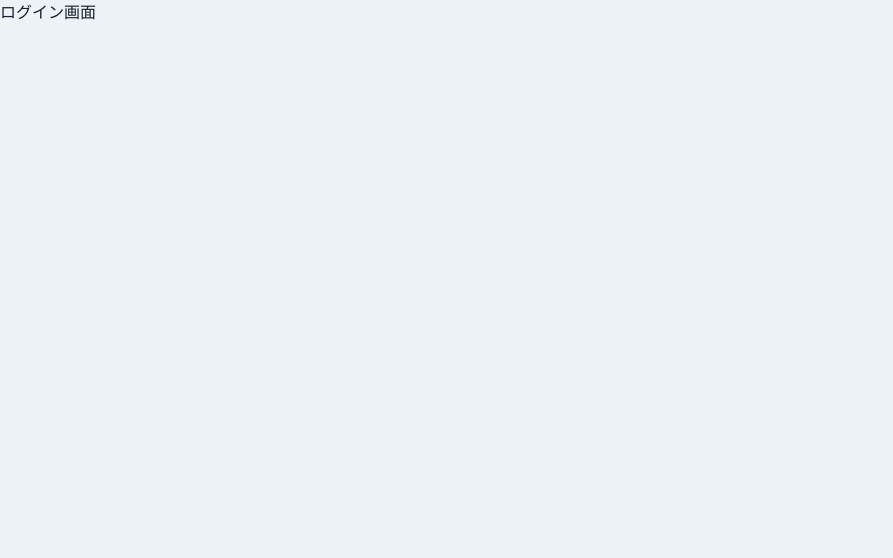
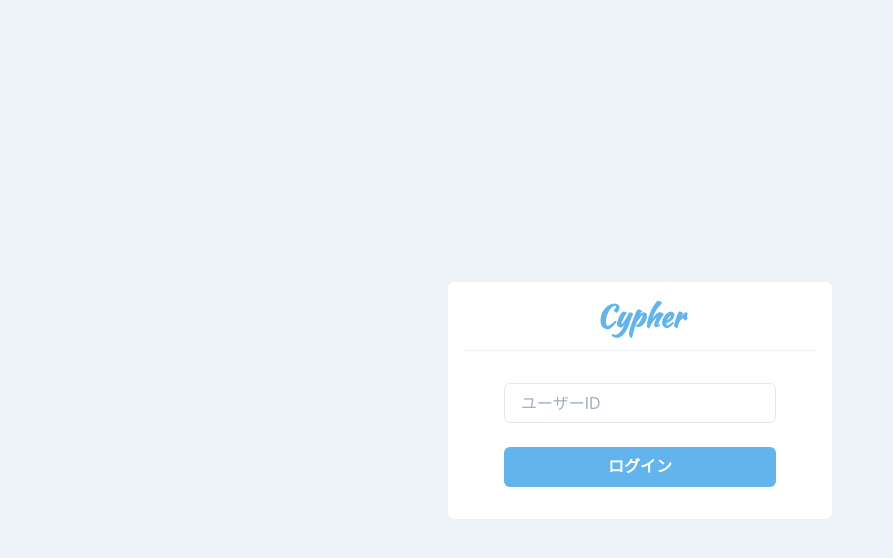
Before and after one commit to hayato-lang/cypher, a React (Create React App) app: page / in a window 1280 px wide. Shown: the top 558 px of the page, without its empty margins (0-893 px from the left). Built offline with nearby package versions, Linux system fonts and the light colour scheme.

Commit message:
ログイン画面の作成

```diff
--- a/src/components/pages/Login.tsx
+++ b/src/components/pages/Login.tsx
@@ -1,7 +1,25 @@
+import { Box, Button, Divider, Flex, Heading, Input, Stack } from "@chakra-ui/react";
 import { memo, VFC } from "react";
 
 export const Login: VFC = memo(() => {
   return (
-    <p>ログイン画面</p>
+    <Flex align="center" justify="center" height="100vh">
+      <Box bg="white" w="sm" p={4} borderRadius="md">
+          <Heading
+            as="h1"
+            fontFamily="Kaushan Script"
+            color="blue.300"
+            size="lg"
+            textAlign="center"
+            >
+              Cypher
+            </Heading>
+          <Divider my={4} />
+          <Stack spacing={6} py={4} px={10}>
+            <Input placeholder="ユーザーID" />
+            <Button bg="blue.300" color="white" _hover={{ opacity: 0.8 }}>ログイン</Button>
+          </Stack>
+      </Box>
+    </Flex>
   );
 });
```
